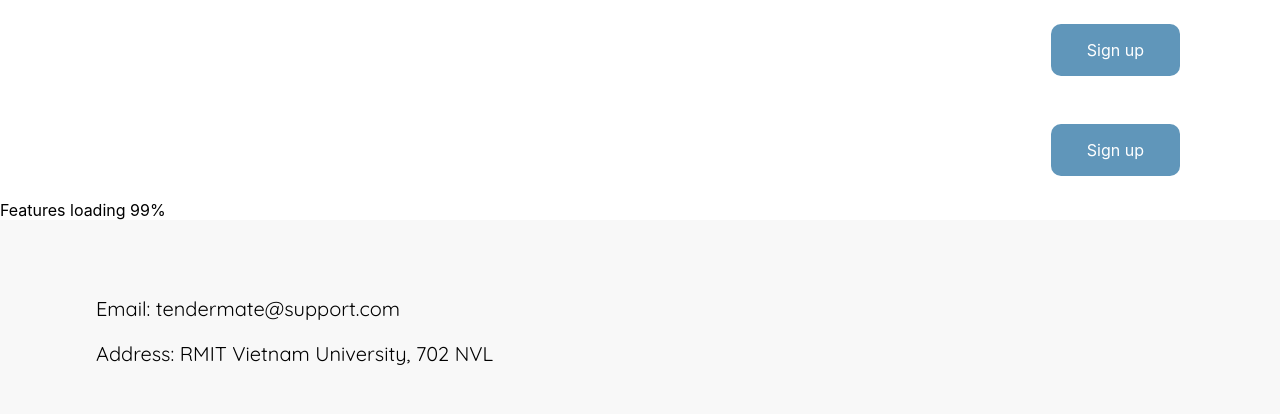
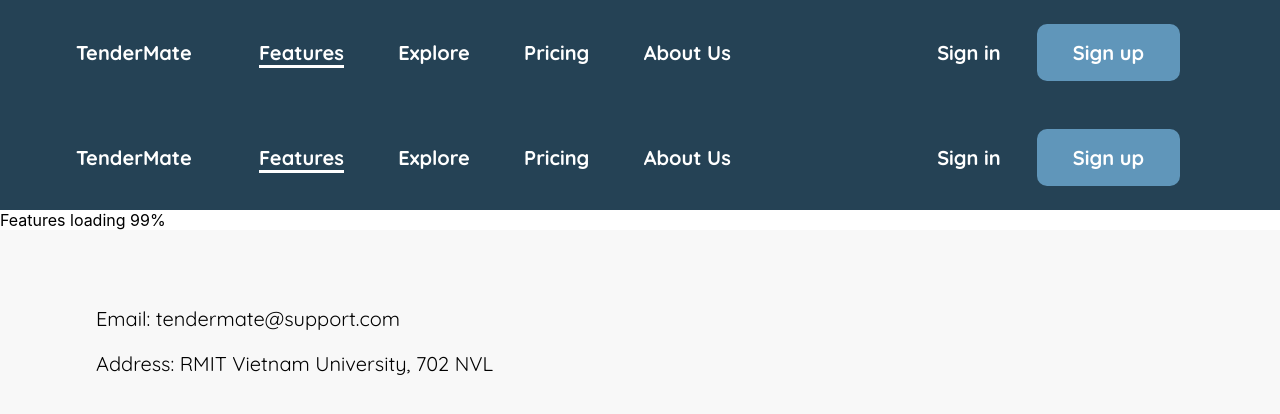
Before and after one commit to hungthezorba/projecter-front-end, a React (Create React App) app: page /features in a window 1280 px wide. Shown: the top 414 px of the page. Built offline with nearby package versions, Linux system fonts and the light colour scheme.

Commit message:
Added Navbar js file [25.10.20]

```diff
--- a/src/navigation/NavigationBar.js
+++ b/src/navigation/NavigationBar.js
@@ -4,7 +4,8 @@ import "./NavigationBar.css";
 
 function NavigationBar() {
 	return (
-		<nav className="flexbox">
+		<div className="nav-container">
+			<nav className="flexbox">
 				<div className="flexbox-left">
 					<NavLink className="navtags-logo" activeClassName="logo" exact to="/">
 						TenderMate
@@ -40,7 +41,8 @@ function NavigationBar() {
 						Sign up
 					</NavLink>
 				</div>
-		</nav>
+			</nav>
+		</div>
 	);
 }
 
```
